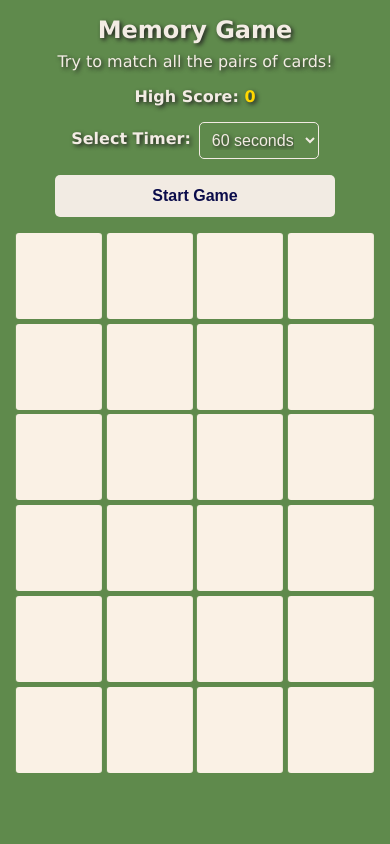
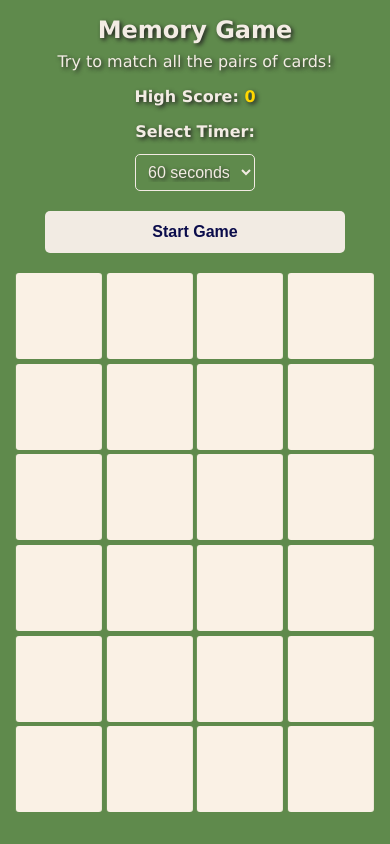
Before and after one commit to jorge-santoss/MemoryCard, a React (Vite) app: page / in a window 390 px wide. Built offline with nearby package versions, Linux system fonts and the light colour scheme.

Commit message:
Responsive update

```diff
--- a/src/App.css
+++ b/src/App.css
@@ -45,7 +45,7 @@ h3 {
   grid-template-columns: repeat(8, 1fr);
   grid-template-rows: repeat(3, 1fr);
   gap: .5em;
-  /* margin: 1rem auto; */
+  margin: 1rem auto;
 }
 
 .card {
@@ -104,25 +104,46 @@ h3 {
   transform: scale(1);
 }
 
+/* BUTTON STYLES */
+.button-group {
+  display: flex;
+  flex-direction: column;
+  align-items: center;
+  width: 100%;
+  margin: 1rem 0;
+  padding: 0 1rem;
+}
+
 .btn {
   background-color: hsl(32, 38%, 92%);
   color: hsl(239, 74%, 17%);
   font-weight: bolder;
   border: none;
-  padding: 10px 24px;
+  padding: 12px 24px;
   border-radius: 5px;
   cursor: pointer;
   font-size: 16px;
-  width: auto;
   min-width: 200px;
-  /* margin: 0.5rem auto; */
+  max-width: 280px;
+  width: 100%;
+  margin: 0.25rem auto;
   display: block;
   text-align: center;
+  transition: all 0.3s ease;
 }
 
 .btn:hover {
   background-color: hsl(42, 78%, 92%);
   box-shadow: 0 4px 6px rgba(0, 0, 0, 0.1);
+}
+
+.btn-stop {
+  background-color: #e63946;
+  color: hsl(32, 38%, 92%);
+}
+
+.btn-stop:hover {
+  background-color: #d62839;
 }
 
 .game-over-message {
@@ -164,31 +185,12 @@ h3 {
   animation: fadeIn 0.5s ease-in;
 }
 
-.button-group {
-  display: flex;
-  flex-direction: column;
-  align-items: center;
-  justify-content: center;
-  width: 100%;
-  margin: 1rem 0;
-}
-
-.btn-stop {
-  background-color: #e63946;
-  color: hsl(32, 38%, 92%);
-}
-
-.btn-stop:hover {
-  background-color: #d62839;
-}
-
 .timer-selector {
   margin: 1rem 0;
   color: hsl(32, 38%, 92%);
   display: flex;
-  flex-direction: row;
+  flex-direction: column;
   align-items: center;
-  justify-content: center;
   gap: .5rem;
   font-size: 1rem;
   font-weight: bold;
@@ -266,7 +268,6 @@ h3 {
     padding: 1rem;
     min-height: 100vh;
     justify-content: flex-start;
-
   }
 
   h1 {
@@ -298,16 +299,18 @@ h3 {
     max-height: 60%;
   }
 
-  /* .button-group {
-    flex-direction: column;
+  .button-group {
     width: 100%;
     max-width: 300px;
+    margin: 1rem auto;
+    padding: 0;
   }
 
   .btn {
     width: 100%;
-    max-width: 300px;
-  } */
+    max-width: 100%;
+    padding: 12px 0;
+  }
 
   .game-over-message {
     width: 90%;
@@ -329,16 +332,3 @@ h3 {
     gap: 0.3rem;
   }
 }
-
-
-@media (max-width: 768px) {
-  .button-group {
-    padding: 0 1rem;
-  }
-
-  .btn {
-    width: 100%;
-    max-width: 280px;
-    padding: 12px 0;
-  }
-}
```
